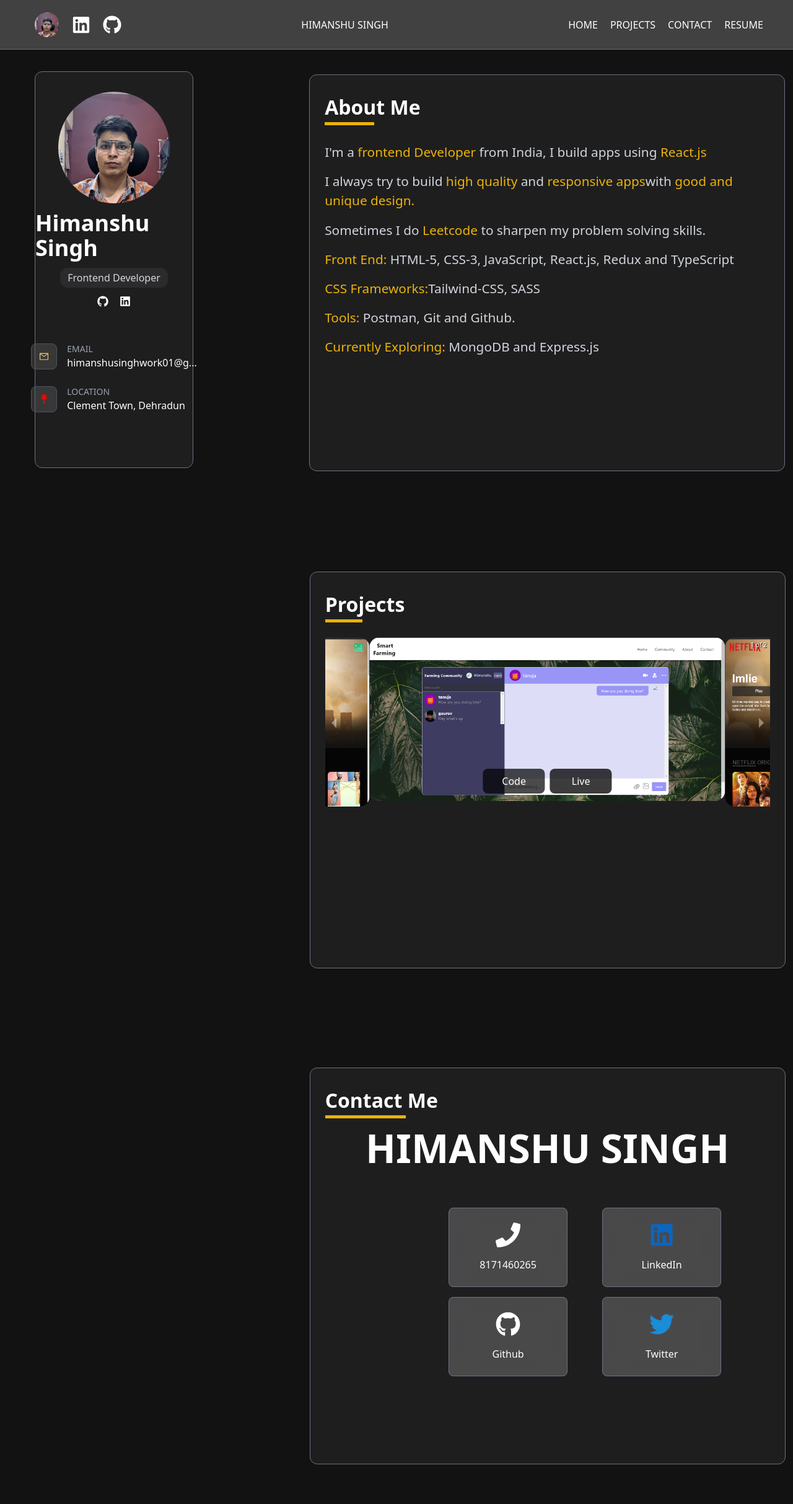
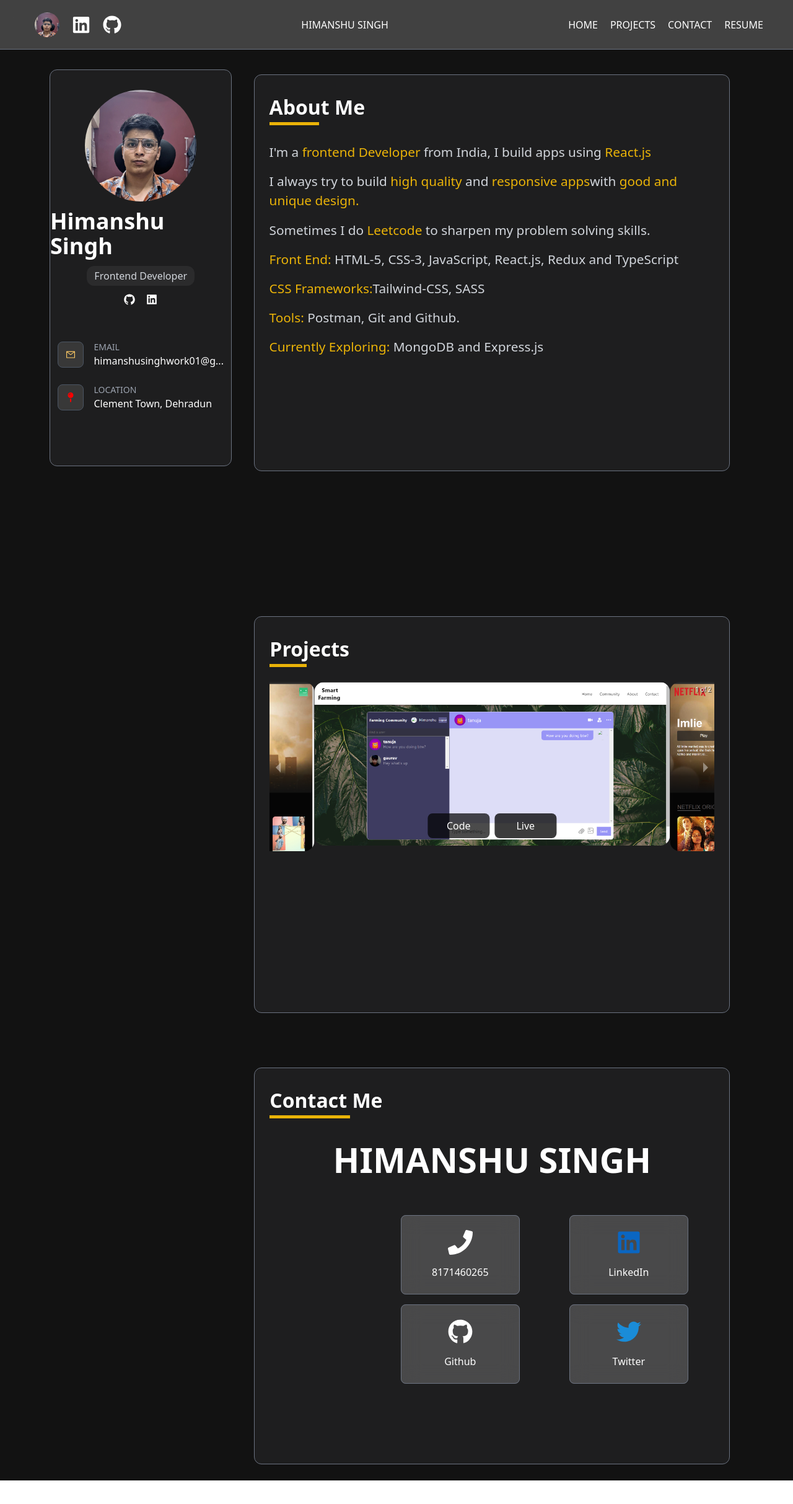
Before and after one commit to developerhimanshu/Portfolio-Himanshu, a React (Vite) app: page / in a window 1280 px wide. Shown: the top 2426 px of the page at 62% size. After the commit the page ends 2388 px from the top, so only its background shows below. Built offline with nearby package versions, Linux system fonts and the light colour scheme.

Commit message:
Completed the responsive design

```diff
--- a/src/components/contact.tsx
+++ b/src/components/contact.tsx
@@ -39,21 +39,21 @@ const social: contactType[] = [
 ];
 const Contact: React.FC = () => {
   return (
-    <div className="h-screen border-2 border-[#121212]" id="contact">
-      <div className="md:h-[80vh] md:w-[70vw] sm:w-[100vw] lg:w-[60vw] mt-10 xl:ml-[27%] lg:ml-[37%] relative md:left-[12%]  bg-[#1E1E1F]  rounded-xl border-[1px] border-gray-500 py-7 px-6 lg:block md:flex md:flex-col">
+    <div className="border-2 pb-6 border-[#121212]" id="contact">
+      <div className="h-[80vh] md:w-[92vw] sm:w-[92vw] lg:w-[60vw] mt-10 xl:ml-[20%] lg:ml-[25%] lg:left-[12%] relative   bg-[#1E1E1F]  rounded-xl border-[1px] border-gray-500 py-7 px-6 lg:block md:flex md:flex-col">
         <h1 className="font-bold text-[2rem] ">Contact Me</h1>
         <div className="w-[130px] border-b-[5px] border-b-yellow-500 ]"></div>
-        <p className="text-center font-extrabold text-[4rem] uppercase">
+        <p className="text-center font-extrabold xl:text-[3.5rem] lg:text-[3rem] text-[2rem] uppercase mt-6">
           Himanshu Singh
         </p>
-        <div className="md:w-[30rem] ml-[25%] grid md:grid-cols-2 md:gird-rows-2 gap-4 place-items-center mt-[3rem]">
+        <div className=" xl:w-[33rem] xl:ml-[25%] grid grid-cols-2 gird-rows-2 gap-4 self-center place-items-center mt-[3rem]">
           {social.map((s) => (
             <a
               href={s.url}
               target="_blank"
               className="flex flex-col rounded-lg items-center bg-[#9999995a] gap-4 hover:bg-white/30 hover:rounded-lg transition-all ease-in backdrop-filter backdrop-blur-lg"
             >
-              <div className="w-[12rem] h-[8rem] border-gray-500 border-[1px] rounded-lg p-3 flex flex-col gap-4 items-center justify-center">
+              <div className="xl:w-[12rem] lg:w-[10rem] w-[8rem]  xl:h-[8rem]  border-gray-500 border-[1px] rounded-lg p-3 flex flex-col gap-4 items-center justify-center">
                 {<s.icon style={{ color: s.bgColor }} size={40} />}
                 {s.name != "Mobile" ? s.name : ""}
                 {s.name == "Mobile" ? <div>{s.mobleNo}</div> : ""}
--- a/src/components/home.tsx
+++ b/src/components/home.tsx
@@ -4,7 +4,7 @@ import Projects from "./projects";
 import Contact from "./contact";
 const Home: React.FC = () => {
   return (
-    <div>
+    <div className="pr-4 pl-4 lg:pl-0 xl:pr-0 ">
       <Profile />
       <Projects />
       <Contact />
--- a/src/components/nav.tsx
+++ b/src/components/nav.tsx
@@ -1,11 +1,11 @@
-import React from "react";
+import React, { useState } from "react";
 import { HashLink } from "react-router-hash-link";
 import { FaLinkedin, FaGithub } from "react-icons/fa";
 
 const Nav: React.FC = () => {
-  // const [data, setData] = useState("");
+  const [clickme, setClickMe] = useState(false);
   return (
-    <nav className="flex justify-between px-12 pl-14 h-20 w-100vw  bg-[#9999995a] items-center uppercase sticky top-0 backdrop-filter backdrop-blur-lg border-b border-gray-500 z-10">
+    <nav className="flex justify-between md:px-12 md:pl-14 px-4 py-2 md:h-20 w-100vw  bg-[#9999995a] items-center uppercase sticky top-0 backdrop-filter backdrop-blur-lg border-b border-gray-500 z-10">
       <div className="flex gap-5 items-center">
         <div
           className="h-[40px] w-[40px] bg-no-repeat bg-cover rounded-full profile "
@@ -37,20 +37,6 @@ const Nav: React.FC = () => {
       >
         Himanshu Singh
       </HashLink>
-      <svg
-        xmlns="http://www.w3.org/2000/svg"
-        fill="none"
-        viewBox="0 0 24 24"
-        stroke-width="1.5"
-        stroke="currentColor"
-        className="w-8 cursor-pointer md:hidden"
-      >
-        <path
-          stroke-linecap="round"
-          stroke-linejoin="round"
-          d="M3.75 6.75h16.5M3.75 12h16.5m-16.5 5.25h16.5"
-        />
-      </svg>
 
       <div className="gap-5 md:flex hidden">
         <HashLink smooth={true} to="/#" className="hover:text-yellow-500">
@@ -79,6 +65,52 @@ const Nav: React.FC = () => {
           Resume
         </a>
       </div>
+      {clickme ? (
+        <div className="gap-5 md:hidden flex flex-col">
+          <HashLink smooth={true} to="/#" className="hover:text-yellow-500">
+            Home
+          </HashLink>
+          <HashLink
+            smooth={true}
+            to="/#projects"
+            className="hover:text-yellow-500"
+          >
+            Projects
+          </HashLink>
+          <HashLink
+            smooth={true}
+            to="/#contact"
+            className="hover:text-yellow-500"
+          >
+            Contact
+          </HashLink>
+          <a
+            href="https://drive.google.com/file/d/1pRCfuziHMI55WgAmMplhFmm448v8lC6y/view?usp=sharing"
+            target="_blank"
+            rel="noopener"
+            className="hover:text-yellow-500"
+          >
+            Resume
+          </a>
+        </div>
+      ) : (
+        ""
+      )}
+      <svg
+        xmlns="http://www.w3.org/2000/svg"
+        fill="none"
+        viewBox="0 0 24 24"
+        stroke-width="1.5"
+        stroke="currentColor"
+        className="w-8 cursor-pointer md:hidden"
+        onClick={() => setClickMe(!clickme)}
+      >
+        <path
+          stroke-linecap="round"
+          stroke-linejoin="round"
+          d="M3.75 6.75h16.5M3.75 12h16.5m-16.5 5.25h16.5"
+        />
+      </svg>
     </nav>
   );
 };
--- a/src/components/profileMain.tsx
+++ b/src/components/profileMain.tsx
@@ -2,7 +2,7 @@ import React from "react";
 
 const ProfileMain: React.FC = () => {
   return (
-    <div className="h-[80vh] md:w-[70vw] sm:w-[100vw] lg:w-[60vw] mt-10 xl:ml-[27%] lg:ml-[37%] relative md:left-[12%]  bg-[#1E1E1F]  rounded-xl border-[1px] border-gray-500 py-7 px-6 lg:block md:flex md:flex-col">
+    <div className="md:h-[80vh] md:w-[92vw] sm:w-[92vw] lg:w-[60vw] mt-10 xl:ml-[20%] lg:ml-[25%] relative lg:left-[12%] bg-[#1E1E1F]  rounded-xl border-[1px] border-gray-500 py-7 px-6 lg:block md:flex md:flex-col">
       <h1 className="font-bold text-[2rem]">About Me</h1>
       <div className="w-[80px] border-b-[5px] border-b-yellow-500 "></div>
       <div className="mt-7 text-gray-300 text-[1.3rem] flex flex-col gap-4">
--- a/src/components/profileSidebar.tsx
+++ b/src/components/profileSidebar.tsx
@@ -3,7 +3,7 @@ import { AiFillGithub, AiFillLinkedin, AiOutlineMail } from "react-icons/ai";
 import { FaMapPin } from "react-icons/fa";
 const ProfileSidebar: React.FC = () => {
   return (
-    <div className="h-[80vh] xl:w-[20vw] lg:w-[30vw] lg:pb-0 md:h-[80vh]  sm:w-[70vw] sm:pb-7  mt-12 lg:ml-14 flex flex-col bg-[#1E1E1F]  items-center rounded-xl border-[1px] border-gray-500 lg:fixed top-[4.2rem]">
+    <div className="h-[80vh] xl:w-[23vw] lg:w-[30vw] lg:pb-0 md:h-[80vh] sm:w-[92vw] sm:pb-7  mt-12 xl:ml-[5rem] lg:ml-8 flex flex-col bg-[#1E1E1F]  items-center rounded-xl border-[1px] border-gray-500 lg:fixed top-[4rem]">
       <div className="mt-[2rem] flex gap-3 flex-col items-center">
         <div
           className="h-[180px] w-[180px] bg-no-repeat bg-cover rounded-full "
--- a/src/components/projects.tsx
+++ b/src/components/projects.tsx
@@ -33,8 +33,11 @@ const prjcts: Project[] = [
 
 const Projects: React.FC = () => {
   return (
-    <div className="h-screen border-2 border-[#121212]" id="projects">
-      <div className="h-[80vh] md:w-[70vw] sm:w-[100vw] lg:w-[60vw] mt-10 xl:ml-[27%] lg:ml-[37%] relative md:left-[12%]  bg-[#1E1E1F]  rounded-xl border-[1px] border-gray-500 py-7 px-6 lg:block md:flex md:flex-col">
+    <div
+      className="h-screen border-2 lg:pt-[4.5rem] border-[#121212]"
+      id="projects"
+    >
+      <div className="h-[80vh] md:w-[92vw] sm:w-[92vw] lg:w-[60vw] mt-10 xl:ml-[20%] lg:ml-[25%] relative lg:left-[12%]  bg-[#1E1E1F]  rounded-xl border-[1px] border-gray-500 py-7 px-6 lg:block md:flex md:flex-col">
         <h1 className="font-bold text-[2rem]">Projects</h1>
         <div className="w-[60px] border-b-[5px] border-b-yellow-500 "></div>
         <div className="flex flex-col items-center mt-6">
```
Also changed, not shown: 1 other file (tests, documents, lock files or other folders).
